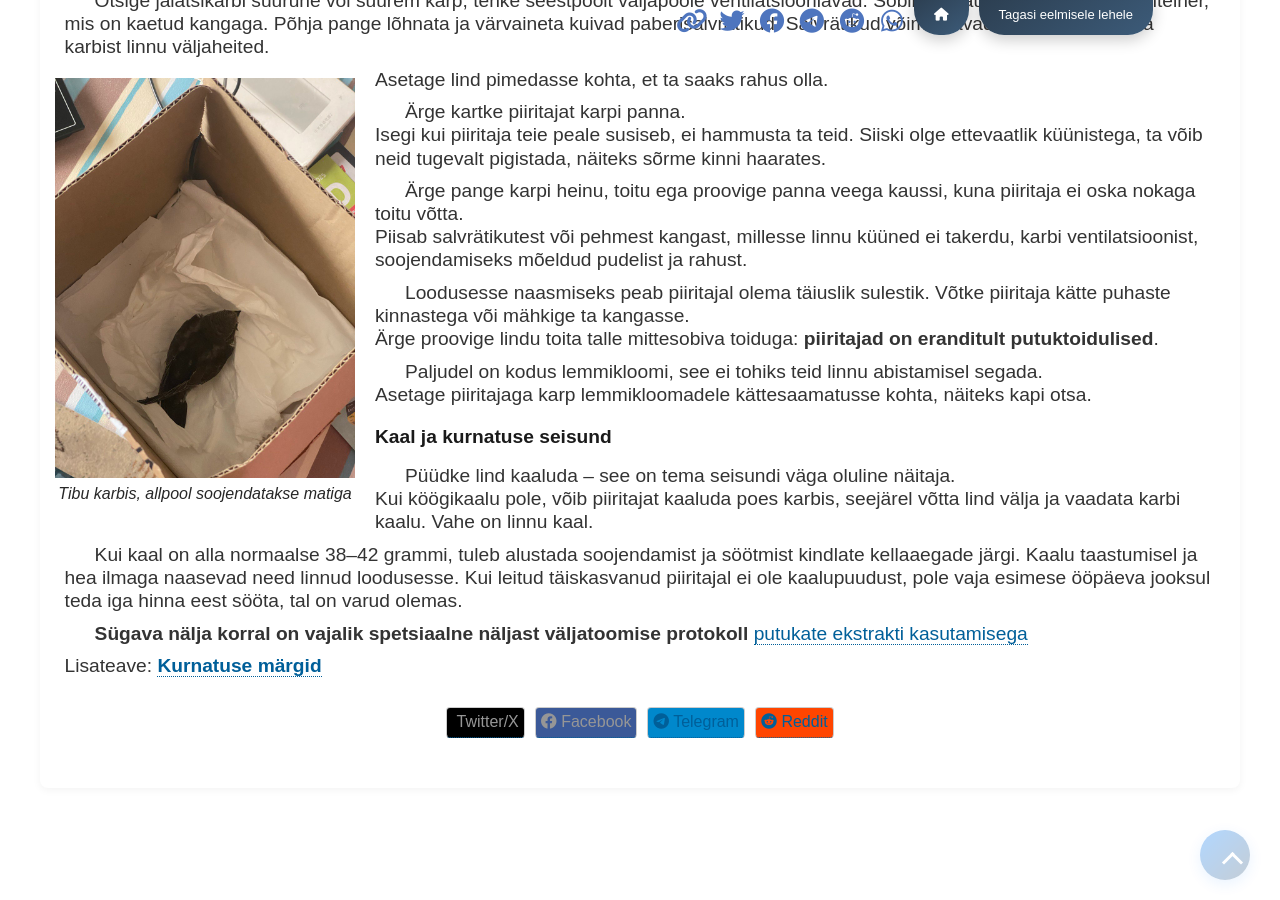
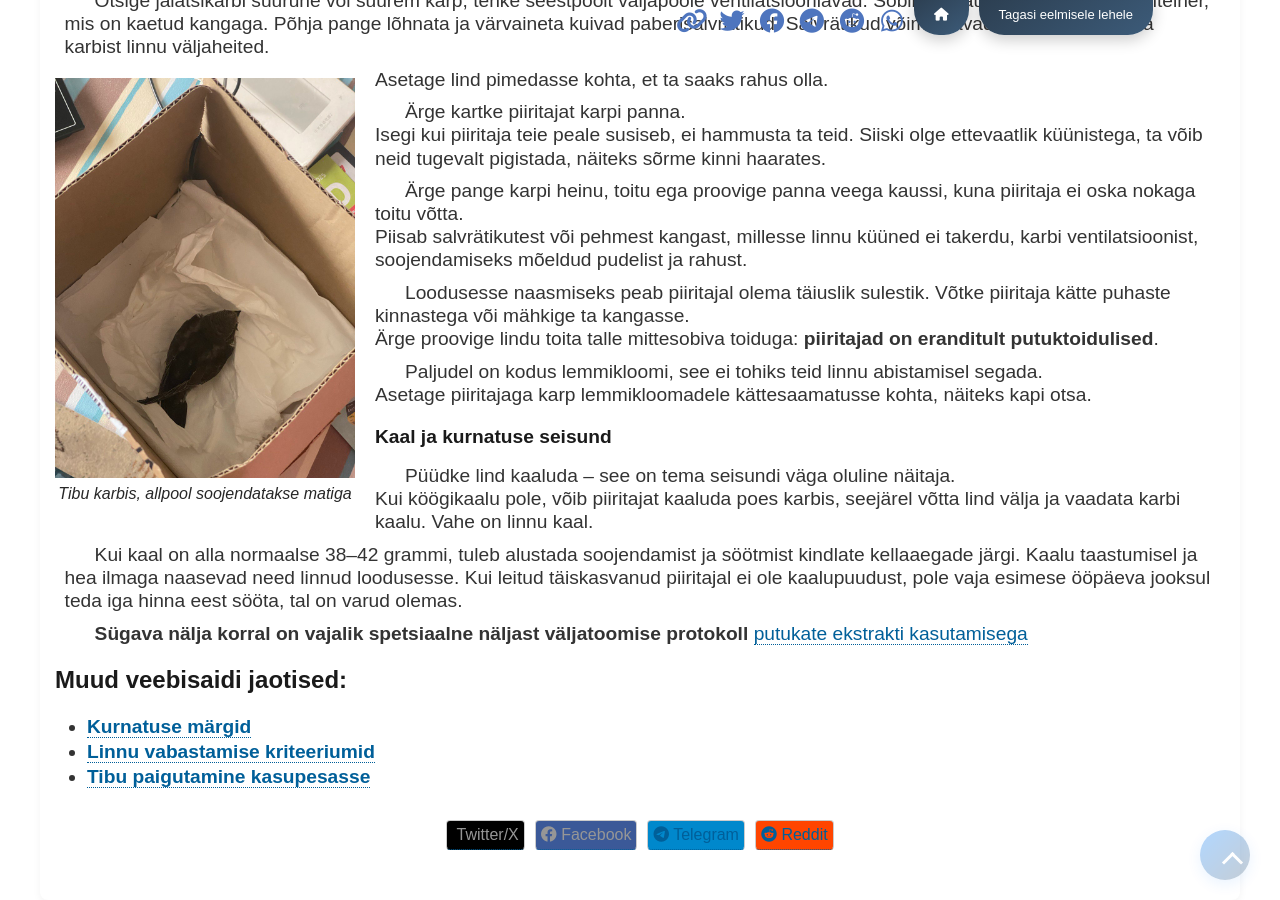
Before and after one commit to loodus-wiki/apus-apus, a Jekyll site: the page built from docs/est/index.md, in a window 1280 px wide and 900 px high, scrolled down 2042 px. Built offline with Jekyll 4.4.1, drawn with Linux system fonts in a browser that asks for light colours.

Commit message:
## Muud veebisaidi jaotised:

```diff
--- a/docs/est/index.md
+++ b/docs/est/index.md
@@ -111,4 +111,8 @@ Kui kaal on alla normaalse 38–42 grammi, tuleb alustada soojendamist ja sööt
 **Sügava nälja korral on vajalik spetsiaalne näljast väljatoomise protokoll** [putukate ekstrakti kasutamisega](exhaustion.md#extraction)
 
 
-Lisateave: [**Kurnatuse märgid**](exhaustion.html)
+## Muud veebisaidi jaotised:
+
+- [**Kurnatuse märgid**](exhaustion.html)
+- [**Linnu vabastamise kriteeriumid**](back-to-nature.md)
+- [**Tibu paigutamine kasupesasse**](swift-fostering-guidelines.md)
```
Also changed, not shown: docs/ru/index.md (+1 -1 lines).
